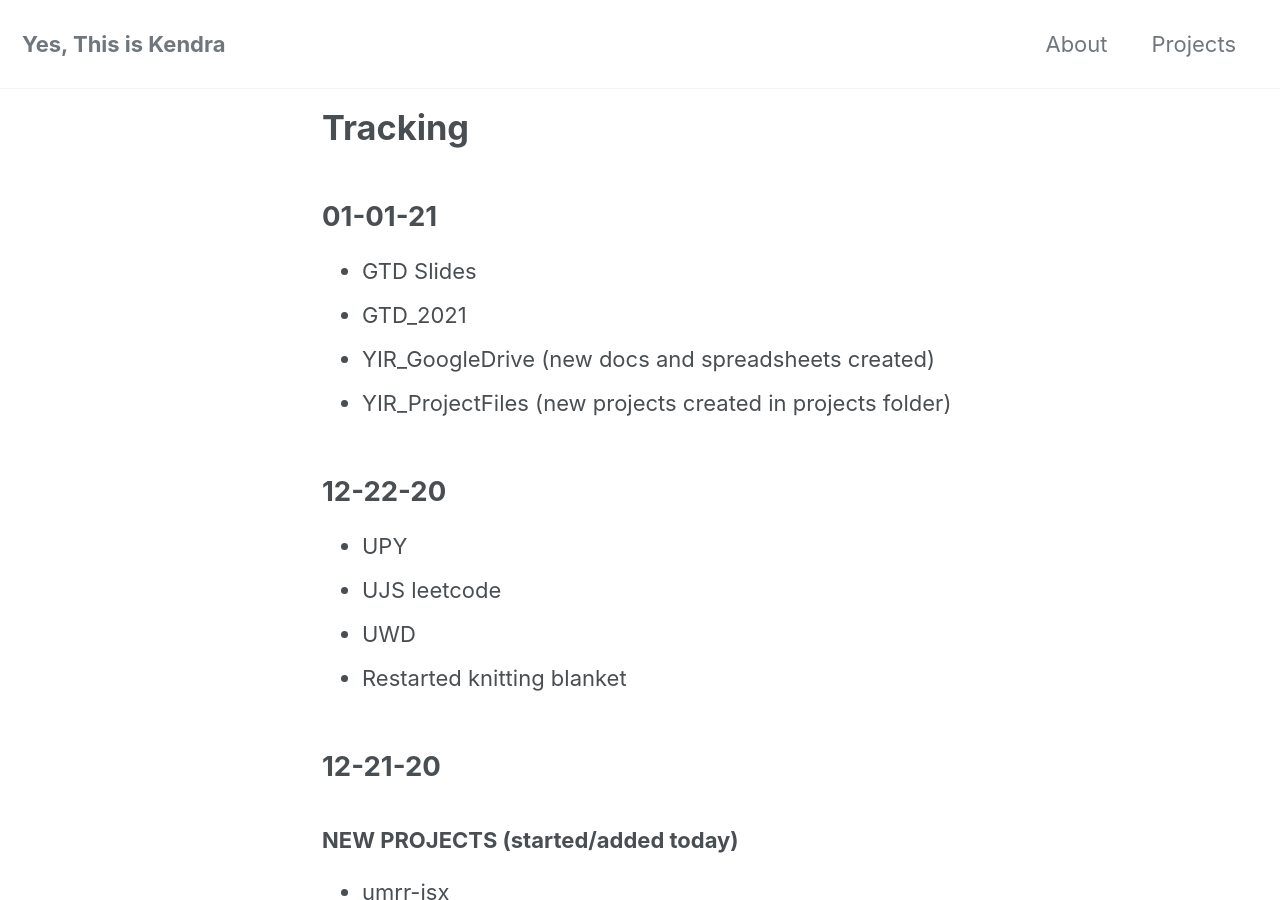
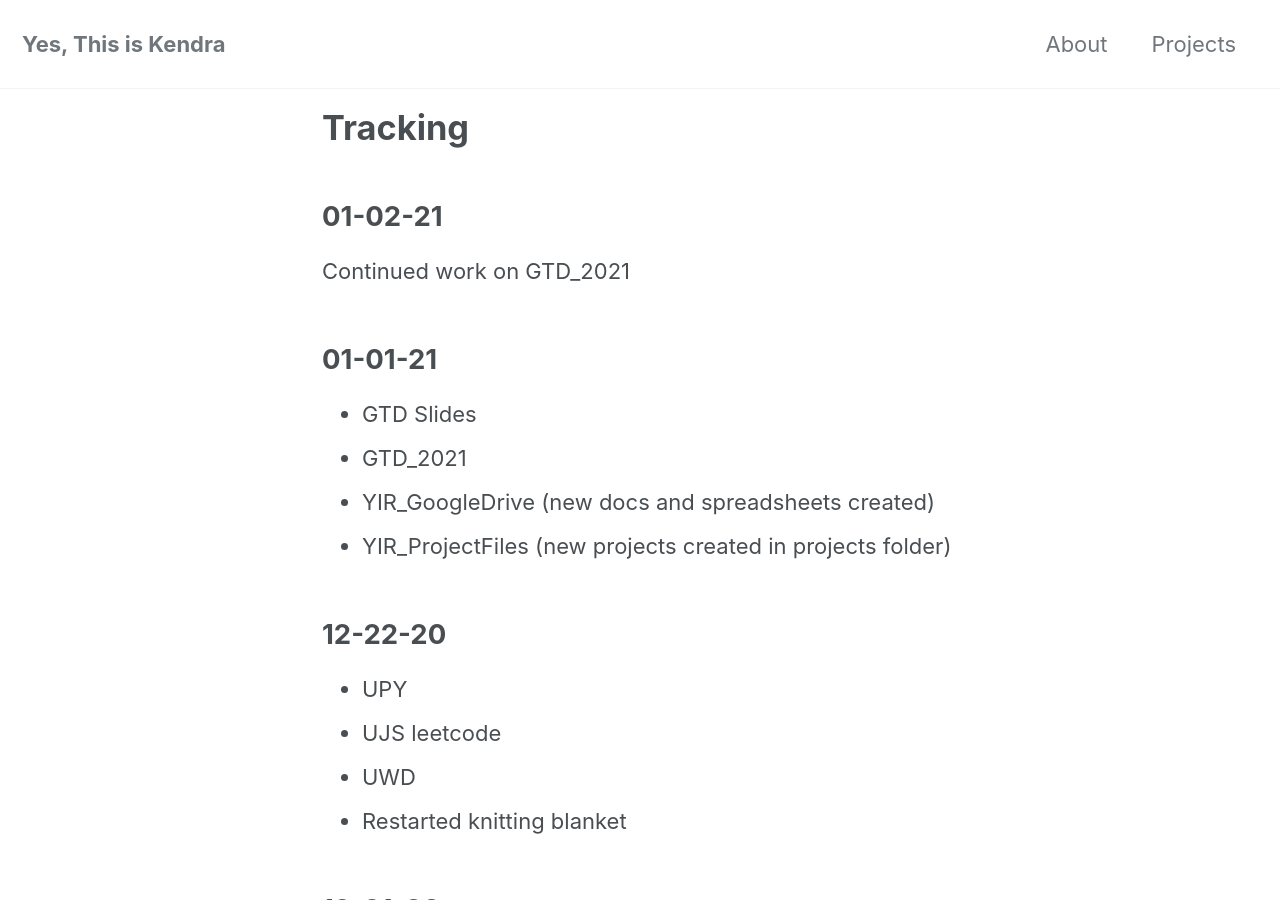
Before and after one commit to yesthisiskendra/yesthisiskendra.github.io, a Jekyll site: the page built from _pages/tracking.md, in a window 1280 px wide and 900 px high. Built offline with Jekyll 4.4.1, drawn with Linux system fonts in a browser that asks for light colours; cached includes are drawn as plain includes; nearby versions of some CDN libraries.

Commit message:
Add daily log

```diff
--- a/_pages/tracking.md
+++ b/_pages/tracking.md
@@ -3,6 +3,10 @@ layout: home
 title: "Tracking"
 permalink: /tracking/
 ---
+
+## 01-02-21
+
+Continued work on GTD_2021
 
 ## 01-01-21
 
```
